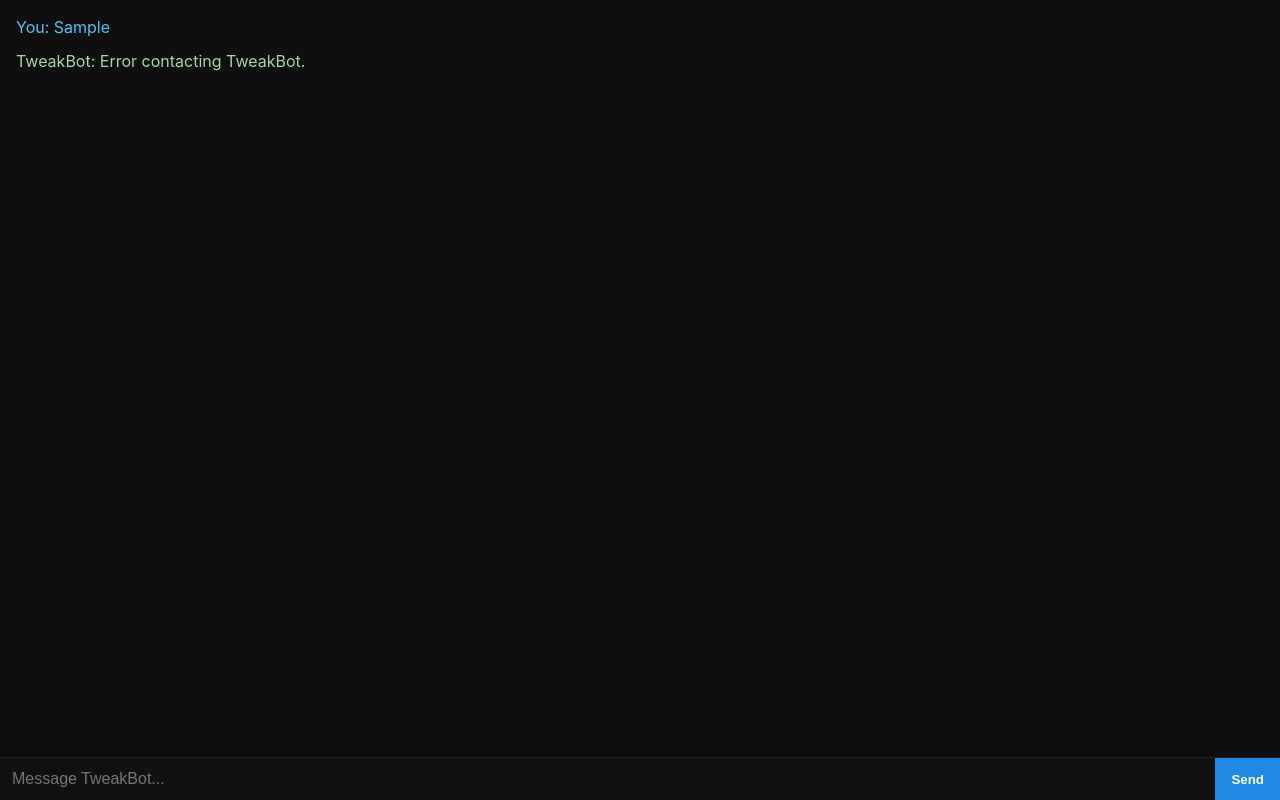
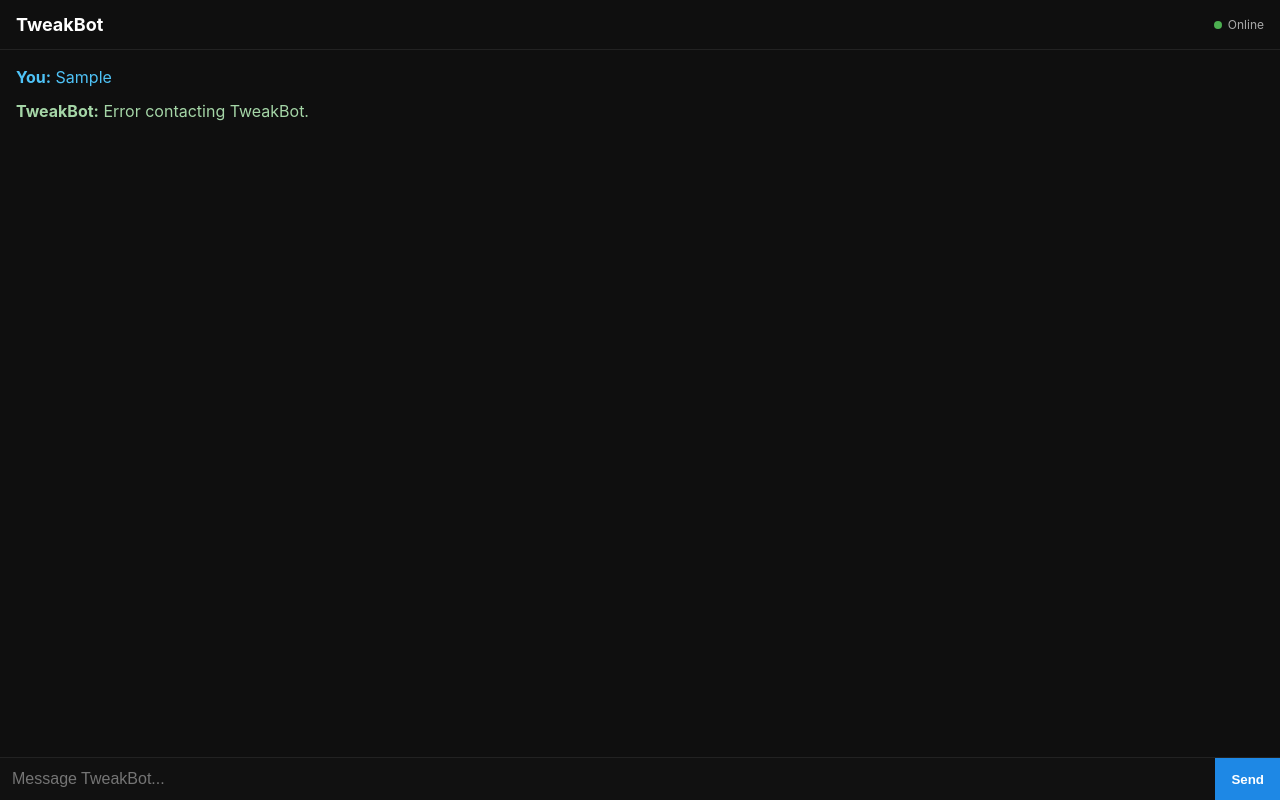
Before and after one commit to johnblick187-a11y/Fuckyou, a website: page public/index.html in a window 1280 px wide. Both pictures are taken after typing "Sample" into the empty fields and a click on the button "Send". Drawn offline with Linux system fonts and the light colour scheme; no server answers.

Commit message:
Update index.html

```diff
--- a/public/index.html
+++ b/public/index.html
@@ -13,6 +13,35 @@
       display: flex;
       flex-direction: column;
       height: 100vh;
+    }
+
+    #header {
+      padding: 14px 16px;
+      border-bottom: 1px solid #222;
+      display: flex;
+      align-items: center;
+      justify-content: space-between;
+      background: #0f0f0f;
+    }
+
+    #title {
+      font-size: 18px;
+      font-weight: bold;
+    }
+
+    #status {
+      font-size: 12px;
+      color: #aaa;
+      display: flex;
+      align-items: center;
+      gap: 6px;
+    }
+
+    #statusDot {
+      width: 8px;
+      height: 8px;
+      border-radius: 50%;
+      background: #4caf50;
     }
 
     #chat {
@@ -32,6 +61,13 @@
 
     .bot {
       color: #a5d6a7;
+    }
+
+    #typing {
+      font-size: 13px;
+      color: #888;
+      padding-left: 16px;
+      display: none;
     }
 
     #inputBar {
@@ -65,7 +101,16 @@
 </head>
 <body>
 
+  <div id="header">
+    <div id="title">TweakBot</div>
+    <div id="status">
+      <div id="statusDot"></div>
+      <span>Online</span>
+    </div>
+  </div>
+
   <div id="chat"></div>
+  <div id="typing">TweakBot is typing...</div>
 
   <div id="inputBar">
     <input id="input" placeholder="Message TweakBot..." />
@@ -83,16 +128,22 @@
 
     const chat = document.getElementById("chat");
     const input = document.getElementById("input");
+    const typing = document.getElementById("typing");
 
-    function addMessage(role, text) {
+    function addMessage(role, text, name = "TweakBot") {
       const div = document.createElement("div");
       div.className = "msg " + role;
-      div.textContent = (role === "user" ? "You: " : "TweakBot: ") + text;
+
+      const label = role === "user" ? "You" : name;
+      div.innerHTML = `<strong>${label}:</strong> ${text}`;
+
       chat.appendChild(div);
       chat.scrollTop = chat.scrollHeight;
     }
 
     async function sendMessage(message) {
+      typing.style.display = "block";
+
       const res = await fetch("/api/chat", {
         method: "POST",
         headers: {
@@ -105,7 +156,12 @@
       });
 
       const data = await res.json();
-      return data.reply;
+      typing.style.display = "none";
+
+      return {
+        reply: data.reply,
+        name: data.name || "TweakBot"
+      };
     }
 
     async function handleSend() {
@@ -116,14 +172,14 @@
       input.value = "";
 
       try {
-        const reply = await sendMessage(message);
-        addMessage("bot", reply);
+        const { reply, name } = await sendMessage(message);
+        addMessage("bot", reply, name);
       } catch (err) {
+        typing.style.display = "none";
         addMessage("bot", "Error contacting TweakBot.");
       }
     }
 
-    // Enter key support
     input.addEventListener("keydown", (e) => {
       if (e.key === "Enter") {
         handleSend();
```
